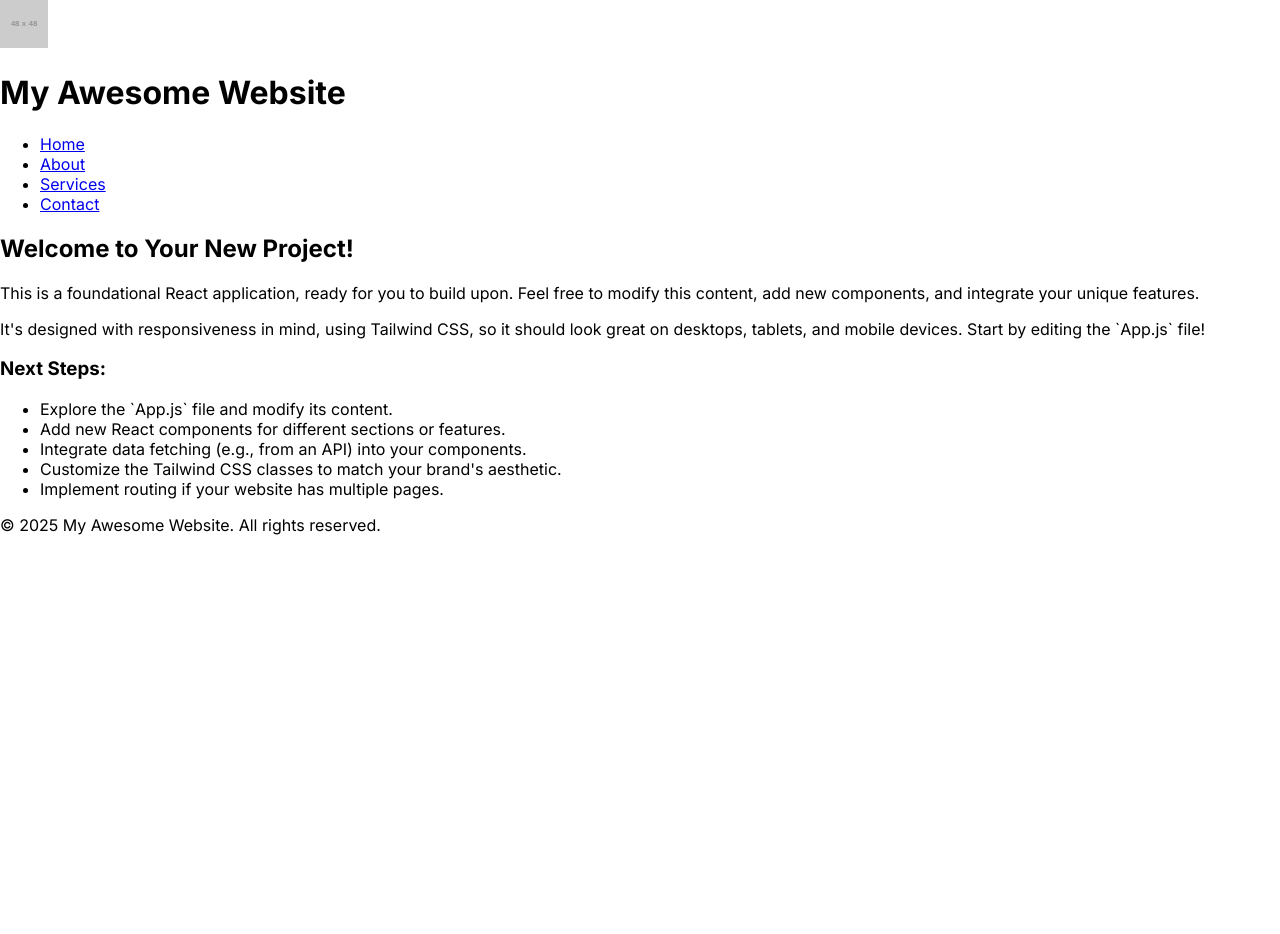
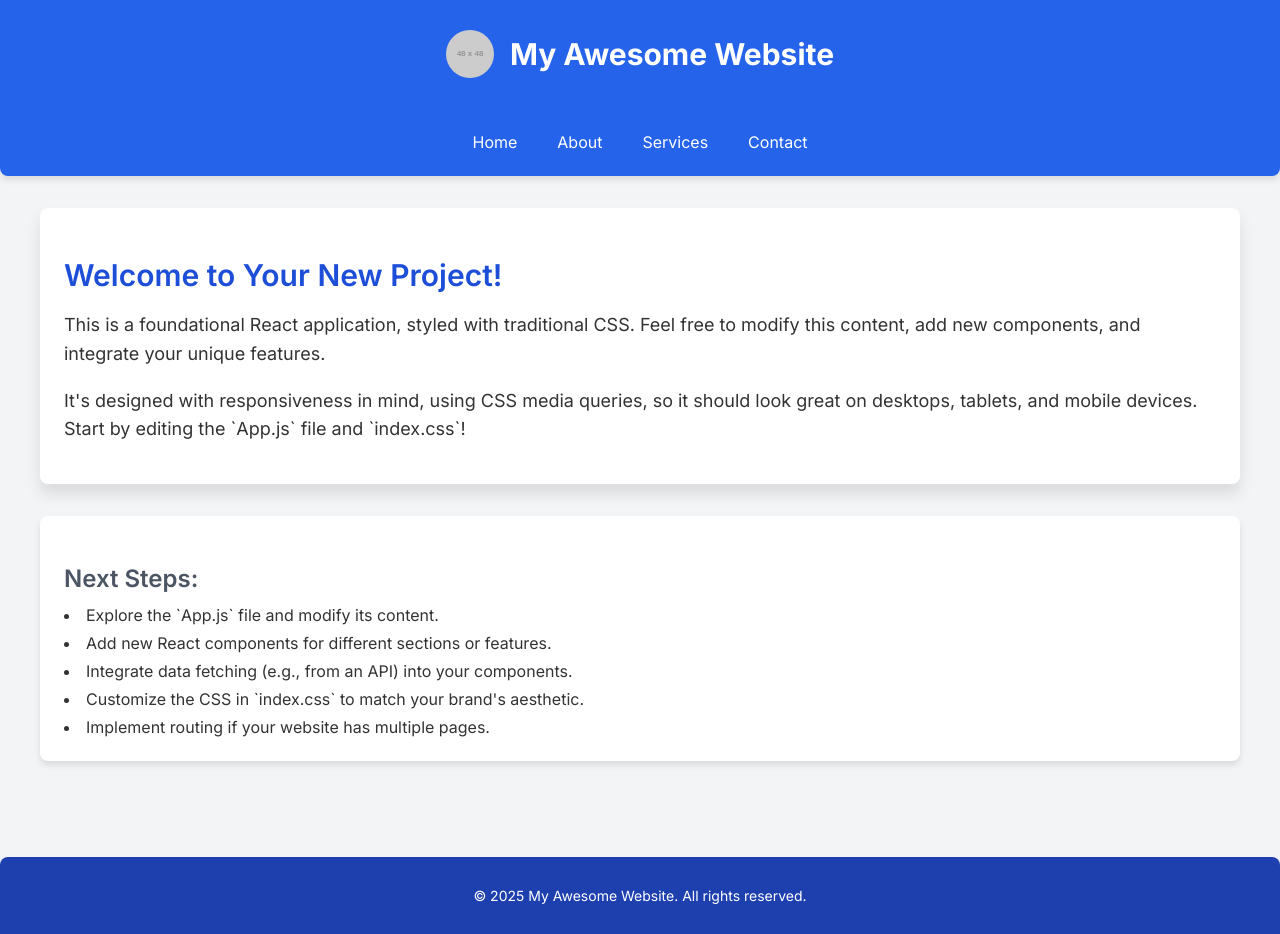
Before and after one commit to Arion-Ravenstone/jace-site, a React (Vite) app: page / in a window 1280 px wide. Before the commit the page ends 800 px from the top, so only its background shows below. Built offline with nearby package versions, Linux system fonts and the light colour scheme.

Commit message:
updating styles

```diff
--- a/src/App.jsx
+++ b/src/App.jsx
@@ -3,125 +3,68 @@ import React from 'react';
 // Main App component
 const App = () => {
   return (
-    // The main container for the entire application, using Tailwind CSS for full height and responsive design.
-    // 'min-h-screen' ensures it takes at least the full viewport height.
-    // 'bg-gray-100' sets a light gray background.
-    // 'font-sans' applies a sans-serif font, commonly 'Inter' by default with Tailwind.
-    // 'text-gray-800' sets a default text color.
-    <div className="min-h-screen flex flex-col bg-gray-100 text-gray-800">
+    // The main container for the entire application, using custom CSS classes.
+    // This div will now rely on styles defined in index.css for layout and appearance.
+    <div className="app-container">
       {/* Header Section */}
-      {/* 'bg-blue-600' for a solid blue background. */}
-      {/* 'text-white' for white text. */}
-      {/* 'p-4' for padding. */}
-      {/* 'shadow-md' for a subtle shadow effect. */}
-      {/* 'rounded-b-lg' for rounded bottom corners. */}
-      <header className="bg-blue-600 text-white p-4 shadow-md rounded-b-lg">
-        {/*
-          Outer container for the header.
-          Using flexbox with 'flex-col' to stack logo/name and nav vertically on small screens.
-          'md:flex-row md:justify-between md:items-center' arranges them horizontally
-          on medium screens and above, with space between logo/name and nav.
-        */}
-        <div className="container mx-auto flex flex-col md:flex-row md:justify-between md:items-center">
+      <header className="main-header">
+        <div className="header-content">
           {/* Top Row: Logo and Website Name */}
-          {/*
-            Using 'flex items-center' to align the logo and name horizontally.
-            'justify-center' centers them horizontally on small screens.
-            'md:justify-start' aligns them to the start (left) on medium screens and above.
-            'mb-4 md:mb-0' adds margin-bottom on small screens, but removes it on medium and up.
-          */}
-          <div className="flex items-center justify-center md:justify-start mb-4 md:mb-0 w-full md:w-auto">
-            {/* Logo */}
-            {/*
-              Placeholder image for the logo. You can replace the 'src' with your actual logo path.
-              'w-12 h-12' sets width and height.
-              'rounded-full' makes it circular.
-              'mr-4' adds margin to the right.
-              'flex-shrink-0' prevents the logo from shrinking on smaller screens.
-            */}
+          <div className="logo-section">
+            {/* Logo - using a placeholder image */}
             <img
               src="https://placehold.co/48x48/007bff/ffffff?text=Logo"
               alt="Website Logo"
-              className="w-12 h-12 rounded-full mr-4 flex-shrink-0"
+              className="website-logo"
               onError={(e) => { e.target.onerror = null; e.target.src="https://placehold.co/48x48/cccccc/333333?text=Error"; }}
             />
             {/* Website Name */}
-            {/*
-              'text-3xl' for larger text.
-              'font-extrabold' for extra bold font.
-              'text-center md:text-left' for centering on small, left-align on medium screens.
-            */}
-            <h1 className="text-3xl font-extrabold text-center md:text-left flex-grow">
-              My Awesome Website
-            </h1>
+            <h1 className="website-name">My Awesome Website</h1>
           </div>
 
           {/* Navigation Links */}
-          {/*
-            'w-full md:w-auto' makes the nav take full width on small screens.
-            'mt-4 md:mt-0' adds margin-top on small screens, removes on medium.
-            'justify-center md:justify-end' centers nav on small, right-aligns on medium.
-          */}
-          <nav className="w-full md:w-auto mt-4 md:mt-0 flex justify-center md:justify-end">
-            {/*
-              'flex flex-col md:flex-row' stacks links vertically on small, horizontally on medium.
-              'space-y-2 md:space-y-0 md:space-x-4' adds vertical space on small, horizontal on medium.
-            */}
-            <ul className="flex flex-col md:flex-row space-y-2 md:space-y-0 md:space-x-4">
-              <li><a href="#" className="block px-3 py-2 rounded-md hover:bg-blue-700 transition duration-300">Home</a></li>
-              <li><a href="#" className="block px-3 py-2 rounded-md hover:bg-blue-700 transition duration-300">About</a></li>
-              <li><a href="#" className="block px-3 py-2 rounded-md hover:bg-blue-700 transition duration-300">Services</a></li>
-              <li><a href="#" className="block px-3 py-2 rounded-md hover:bg-blue-700 transition duration-300">Contact</a></li>
+          <nav className="main-nav">
+            <ul className="nav-list">
+              <li className="nav-item"><a href="#" className="nav-link">Home</a></li>
+              <li className="nav-item"><a href="#" className="nav-link">About</a></li>
+              <li className="nav-item"><a href="#" className="nav-link">Services</a></li>
+              <li className="nav-item"><a href="#" className="nav-link">Contact</a></li>
             </ul>
           </nav>
         </div>
       </header>
 
       {/* Main Content Area */}
-      {/* 'flex-grow' allows this section to take up available space, pushing the footer to the bottom. */}
-      {/* 'p-8' for overall padding. */}
-      {/* 'container mx-auto' centers the content. */}
-      <main className="flex-grow p-8 container mx-auto">
+      <main className="main-content">
         {/* Main content card/section */}
-        {/* 'bg-white' for a white background. */}
-        {/* 'p-6' for inner padding. */}
-        {/* 'rounded-lg' for rounded corners. */}
-        {/* 'shadow-lg' for a more pronounced shadow. */}
-        {/* 'mb-8' for margin-bottom, separating it from potential other elements below. */}
-        <section className="bg-white p-6 rounded-lg shadow-lg mb-8">
-          <h2 className="text-3xl font-semibold text-blue-700 mb-4">Welcome to Your New Project!</h2>
-          <p className="text-lg leading-relaxed mb-4">
-            This is a foundational React application, ready for you to build upon.
+        <section className="content-section">
+          <h2 className="section-title">Welcome to Your New Project!</h2>
+          <p className="section-paragraph">
+            This is a foundational React application, styled with traditional CSS.
             Feel free to modify this content, add new components, and integrate your unique features.
           </p>
-          <p className="text-md leading-relaxed">
-            It's designed with responsiveness in mind, using Tailwind CSS, so it should look great on
-            desktops, tablets, and mobile devices. Start by editing the `App.js` file!
+          <p className="section-paragraph">
+            It's designed with responsiveness in mind, using CSS media queries, so it should look great on
+            desktops, tablets, and mobile devices. Start by editing the `App.js` file and `index.css`!
           </p>
         </section>
 
         {/* Example of another section (optional) */}
-        <section className="bg-white p-6 rounded-lg shadow-md">
-          <h3 className="text-2xl font-semibold text-gray-700 mb-3">Next Steps:</h3>
-          <ul className="list-disc list-inside space-y-2">
-            <li>Explore the `App.js` file and modify its content.</li>
-            <li>Add new React components for different sections or features.</li>
-            <li>Integrate data fetching (e.g., from an API) into your components.</li>
-            <li>Customize the Tailwind CSS classes to match your brand's aesthetic.</li>
-            <li>Implement routing if your website has multiple pages.</li>
+        <section className="content-section secondary-section">
+          <h3 className="section-subtitle">Next Steps:</h3>
+          <ul className="next-steps-list">
+            <li className="list-item">Explore the `App.js` file and modify its content.</li>
+            <li className="list-item">Add new React components for different sections or features.</li>
+            <li className="list-item">Integrate data fetching (e.g., from an API) into your components.</li>
+            <li className="list-item">Customize the CSS in `index.css` to match your brand's aesthetic.</li>
+            <li className="list-item">Implement routing if your website has multiple pages.</li>
           </ul>
         </section>
       </main>
 
       {/* Footer Section */}
-      {/* 'bg-blue-800' for a darker blue background. */}
-      {/* 'text-white' for white text. */}
-      {/* 'p-4' for padding. */}
-      {/* 'mt-8' for margin-top, separating it from the main content. */}
-      {/* 'rounded-t-lg' for rounded top corners. */}
-      <footer className="bg-blue-800 text-white p-4 mt-8 rounded-t-lg">
-        {/* Container for footer content. */}
-        <div className="container mx-auto text-center text-sm">
+      <footer className="main-footer">
+        <div className="footer-content">
           <p>&copy; {new Date().getFullYear()} My Awesome Website. All rights reserved.</p>
         </div>
       </footer>
@@ -129,4 +72,4 @@ const App = () => {
   );
 };
 
-export default App; // Export the App component as the default export
+export default App; // Export the App component
--- a/src/index.css
+++ b/src/index.css
@@ -1,24 +1,219 @@
-/* src/index.css
-  This file is for global CSS styles that apply across your entire React application.
-  It's typically imported once in your main entry file (e.g., src/main.jsx or src/index.jsx).
+/* src/index.css */
+
+/*
+  This file contains global CSS styles for your entire React application.
+  It's imported once in your main entry file (e.g., src/main.jsx).
+*/
+
+/*
+  Import Google Fonts. Using 'Inter' as a modern, readable sans-serif font.
+  You can replace this with any other font from Google Fonts.
 */
 @import url('https://fonts.googleapis.com/css2?family=Inter:wght@400;600;700&display=swap');
 
-:root {
-  --primary-color: #4a90e2; /* Example primary color */
-  --secondary-color: #50e3c2; /* Example secondary color */
-  --background-color: #f5f5f5; /* Example background color */
-  --text-color: #333333; /* Example text color */
-  --font-size-base: 16px; /* Base font size */
-  --line-height-base: 1.5; /* Base line height */
-}
-
-
+/* --- CSS Reset and Base Styles --- */
 body {
   margin: 0;
   padding: 0;
-  font-family: 'Inter', sans-serif;
-  box-sizing: border-box;
+  box-sizing: border-box; /* Ensures consistent box model */
+  font-family: 'Inter', sans-serif; /* Apply the imported font */
+  color: #333; /* Default text color */
+  background-color: #f3f4f6; /* Light gray background for the page */
   -webkit-font-smoothing: antialiased; /* Enhances font rendering on WebKit browsers */
-  -moz-osx-font-smoothing: grayscale;  /* Enhances font rendering on macOS Firefox */
+  -moz-osx-font-smoothing: grayscale; /* Enhances font rendering on macOS Firefox */
 }
+
+/* Flexbox utility for the main app container to enable sticky footer */
+.app-container {
+  min-height: 100vh; /* Takes at least the full viewport height */
+  display: flex;
+  flex-direction: column;
+}
+
+/* Container for content within sections (e.g., header, main, footer) */
+.container {
+  max-width: 1200px; /* Max width for content */
+  margin-left: auto;
+  margin-right: auto;
+  padding-left: 1rem; /* Equivalent to Tailwind's p-4 / px-4 on smaller screens */
+  padding-right: 1rem;
+}
+
+/* --- Header Styles --- */
+.main-header {
+  background-color: #2563eb; /* Blue-600 equivalent */
+  color: #fff;
+  padding: 1rem; /* Equivalent to Tailwind's p-4 */
+  box-shadow: 0 4px 6px rgba(0, 0, 0, 0.1); /* Equivalent to Tailwind's shadow-md */
+  border-bottom-left-radius: 0.5rem; /* Equivalent to Tailwind's rounded-b-lg */
+  border-bottom-right-radius: 0.5rem;
+}
+
+.header-content {
+  display: flex;
+  flex-direction: column; /* Always stack logo/name and nav vertically */
+  align-items: center; /* Horizontally center the stacked items */
+  padding: 0 1rem; /* Adjust padding for inner content */
+}
+
+/* No specific media query for .header-content flex direction is needed here,
+   as it should always be 'column' for this layout */
+
+.logo-section {
+  display: flex;
+  align-items: center;
+  justify-content: center; /* Always center logo and name horizontally */
+  width: 100%; /* Full width on small screens */
+  margin-bottom: 1rem; /* Margin bottom to separate from nav */
+}
+
+@media (min-width: 768px) {
+  .logo-section {
+    width: auto; /* Allow section to shrink to content width on larger screens */
+    /* No change to justify-content needed here, it stays centered */
+  }
+}
+
+.website-logo {
+  width: 3rem; /* Equivalent to w-12 */
+  height: 3rem; /* Equivalent to h-12 */
+  border-radius: 50%; /* Equivalent to rounded-full */
+  margin-right: 1rem; /* Equivalent to mr-4 */
+  flex-shrink: 0; /* Prevents shrinking */
+}
+
+.website-name {
+  font-size: 1.875rem; /* Equivalent to text-3xl */
+  font-weight: 800; /* Equivalent to font-extrabold */
+  text-align: center; /* Always center the website name */
+  flex-grow: 1; /* Allows it to take available space */
+}
+
+/* No media query needed for text-align, as it should always be centered */
+
+/* --- Navigation Styles --- */
+.main-nav {
+  width: 100%; /* Full width on small screens */
+  margin-top: 1rem; /* Always provide margin from the logo/name section above */
+  display: flex;
+  justify-content: center; /* Always center nav links horizontally */
+}
+
+@media (min-width: 768px) {
+  .main-nav {
+    width: auto; /* Allow nav to shrink to content width on larger screens */
+    /* No change to margin-top or justify-content needed here */
+  }
+}
+
+.nav-list {
+  list-style: none; /* Remove bullet points */
+  padding: 0;
+  margin: 0;
+  display: flex;
+  flex-direction: column; /* Stack vertically on small screens */
+  gap: 0.5rem; /* Vertical spacing for stacked links */
+}
+
+@media (min-width: 768px) {
+  .nav-list {
+    flex-direction: row; /* Arrange horizontally on medium screens */
+    gap: 1rem; /* Horizontal spacing for inline links */
+  }
+}
+
+.nav-item {
+  /* No specific styles needed for list item itself, styles applied to link */
+}
+
+.nav-link {
+  display: block; /* Make the whole link area clickable */
+  padding: 0.5rem 0.75rem; /* Equivalent to px-3 py-2 */
+  border-radius: 0.375rem; /* Equivalent to rounded-md */
+  color: #fff;
+  text-decoration: none; /* Remove underline */
+  transition: background-color 0.3s ease; /* Equivalent to transition duration-300 */
+}
+
+.nav-link:hover {
+  background-color: #1d4ed8; /* Darker blue for hover */
+}
+
+/* --- Main Content Styles --- */
+.main-content {
+  flex-grow: 1; /* Allows content to take up available space, pushing footer down */
+  padding: 2rem; /* Equivalent to Tailwind's p-8 */
+  width: 100%; /* Ensure it takes full width */
+  max-width: 1200px; /* Consistent max-width */
+  margin-left: auto;
+  margin-right: auto;
+}
+
+.content-section {
+  background-color: #fff;
+  padding: 1.5rem; /* Equivalent to p-6 */
+  border-radius: 0.5rem; /* Equivalent to rounded-lg */
+  box-shadow: 0 10px 15px rgba(0, 0, 0, 0.1); /* Equivalent to shadow-lg */
+  margin-bottom: 2rem; /* Equivalent to mb-8 */
+}
+
+.content-section.secondary-section {
+  box-shadow: 0 4px 6px rgba(0, 0, 0, 0.1); /* Equivalent to shadow-md for secondary sections */
+}
+
+.section-title {
+  font-size: 1.875rem; /* Equivalent to text-3xl */
+  font-weight: 600; /* Equivalent to font-semibold */
+  color: #1d4ed8; /* Blue-700 equivalent */
+  margin-bottom: 1rem; /* Equivalent to mb-4 */
+}
+
+.section-subtitle {
+  font-size: 1.5rem; /* Equivalent to text-2xl */
+  font-weight: 600; /* Equivalent to font-semibold */
+  color: #4b5563; /* Gray-700 equivalent */
+  margin-bottom: 0.75rem; /* Equivalent to mb-3 */
+}
+
+.section-paragraph {
+  font-size: 1.125rem; /* Equivalent to text-lg */
+  line-height: 1.6; /* Equivalent to leading-relaxed */
+  margin-bottom: 1rem; /* Equivalent to mb-4 */
+}
+
+.next-steps-list {
+  list-style: disc; /* Set list style to disc */
+  list-style-position: inside; /* Puts bullets inside content flow */
+  padding: 0;
+  margin: 0;
+  display: flex;
+  flex-direction: column;
+  gap: 0.5rem; /* Equivalent to space-y-2 */
+}
+
+.list-item {
+  /* No specific styles needed for list item itself */
+}
+
+/* --- Footer Styles --- */
+.main-footer {
+  background-color: #1e40af; /* Blue-800 equivalent */
+  color: #fff;
+  padding: 1rem; /* Equivalent to p-4 */
+  margin-top: 2rem; /* Equivalent to mt-8 */
+  border-top-left-radius: 0.5rem; /* Equivalent to rounded-t-lg */
+  border-top-right-radius: 0.5rem;
+}
+
+.footer-content {
+  text-align: center;
+  font-size: 0.875rem; /* Equivalent to text-sm */
+  padding: 0 1rem; /* Adjust padding for inner content */
+}
+.footer-content a {
+  color: #93c5fd; /* Light blue for links */
+  text-decoration: none; /* Remove underline */
+}
+.footer-content a:hover {
+  text-decoration: underline; /* Underline on hover */
+}
```
